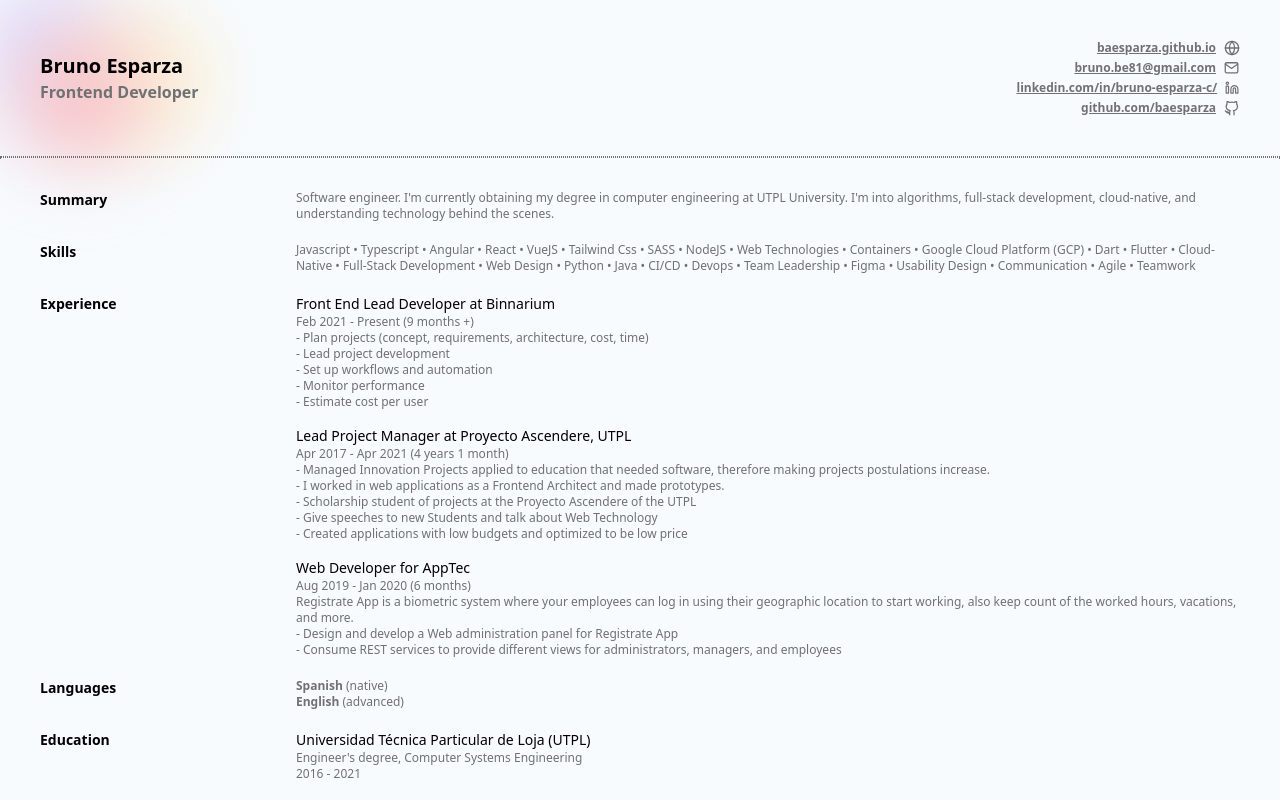
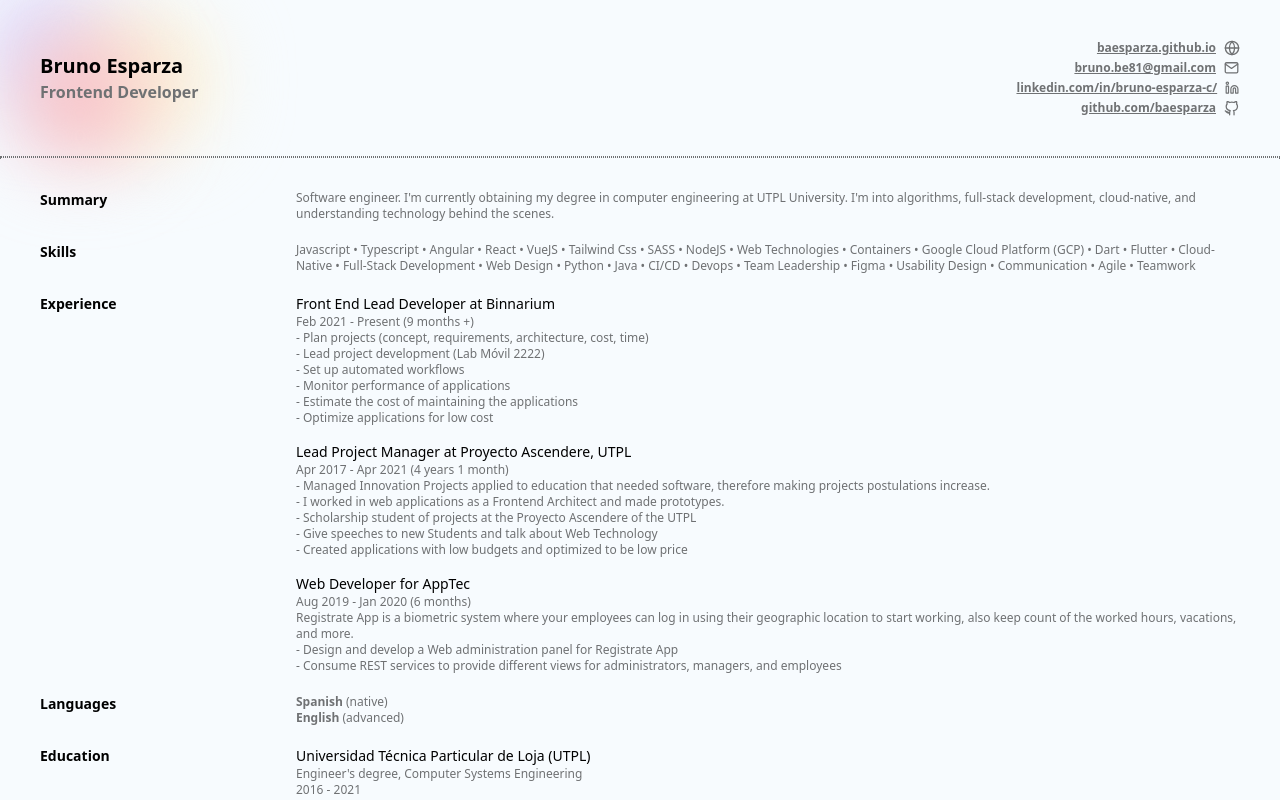
Before and after one commit to baesparza/deprecated-byBruno.io, a React (Vite) app: page /resume in a window 1280 px wide. Shown: the top 800 px of the page. Built offline with nearby package versions, Linux system fonts and the light colour scheme.

Commit message:
update binnarium experience

```diff
--- a/src/resume/resume.page.tsx
+++ b/src/resume/resume.page.tsx
@@ -85,10 +85,11 @@ export function Resume() {
                             <ResumeSectionContentParagraph>
                                 <ul>
                                     <li>- Plan projects (concept, requirements, architecture, cost, time)</li>
-                                    <li>- Lead project development</li>
-                                    <li>- Set up workflows and automation</li>
-                                    <li>- Monitor performance</li>
-                                    <li>- Estimate cost per user</li>
+                                    <li>- Lead project development (Lab Móvil 2222)</li>
+                                    <li>- Set up automated workflows </li>
+                                    <li>- Monitor performance of applications</li>
+                                    <li>- Estimate the cost of maintaining the applications</li>
+                                    <li>- Optimize applications for low cost</li>
                                 </ul>
                             </ResumeSectionContentParagraph>
                         </ResumeSectionContentGroup>
```
